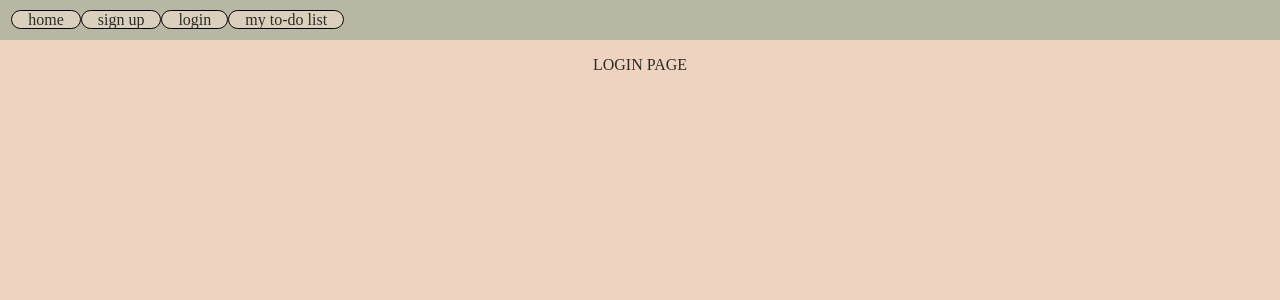
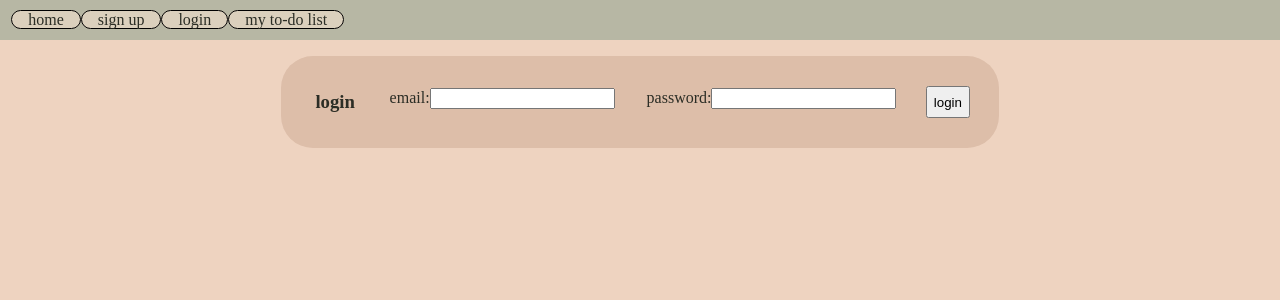
Before and after one commit to k-schrattenholzer/auth-frontend, a React (Create React App) app: page /login in a window 1280 px wide. Shown: the top 300 px of the page. Built offline with nearby package versions, Linux system fonts and the light colour scheme; a web font is replaced by a local one.

Commit message:
WORKING LOGIN AND RENDERING WOO

```diff
--- a/src/App.js
+++ b/src/App.js
@@ -3,7 +3,6 @@ import {
   BrowserRouter as Router,
   Switch,
   Route,
-  Link,
   NavLink,
   Redirect
 } from "react-router-dom";
@@ -50,7 +49,7 @@ export default class App extends Component {
               className="NavLink"
               exact activeClassName='active-link' to='/tasklist'>my to-do list</NavLink>
             {this.state.token && <button
-                                  onClick={this.logout}
+                                  onClick={this.handleLogout}
                                   className="NavLink LogoutButton"
                                   >LOGOUT</button>}
           </header>
@@ -67,7 +66,8 @@ export default class App extends Component {
                   />
                 <Route
                       path="/login"
-                      exact render={(routerProps) => <LoginPage {...routerProps}/>}
+                      exact render={(routerProps) => <LoginPage
+                                                      handleTokenChange = {this.handleTokenChange} {...routerProps}/>}
                   />
                 <Route
                       path="/tasklist"
@@ -76,7 +76,7 @@ export default class App extends Component {
                           ? <TaskPage
                             token={this.state.token}
                             {...routerProps}/>
-                          : <Redirect to="/signup"/>
+                          : <Redirect to="/login"/>
                         }
                   />
             </Switch>
--- a/src/components/LoginPage.js
+++ b/src/components/LoginPage.js
@@ -1,10 +1,45 @@
 import React, { Component } from 'react'
+import { userLogin } from '../fetch-utils.js'
 
 export default class LoginPage extends Component {
+
+    state = {
+        email: '',
+        password: ''
+    }
+
+    handleSubmit = async e => {
+        e.preventDefault();
+
+        const { token } = await userLogin(this.state.email, this.state.password)
+
+        this.props.handleTokenChange(token);
+
+        this.props.history.push('/tasklist');
+    }
+
     render() {
         return (
             <div>
-                LOGIN PAGE
+                <form onSubmit={this.handleSubmit}>
+                    <h3>login</h3>
+                    <label>
+                        email:
+                        <input
+                            value={this.state.email}
+                            onChange={(e) => this.setState({ email: e.target.value })}
+                            type="email"/>
+                    </label>
+                    <label>
+                        password:
+                        <input
+                            value={this.state.password}
+                            onChange={(e) => this.setState({ password: e.target.value })}
+                            type="password"/>
+                    </label>
+                    <button>login</button>
+                </form>
+
             </div>
         )
     }
--- a/src/components/SignUpPage.js
+++ b/src/components/SignUpPage.js
@@ -23,6 +23,7 @@ export default class SignUpPage extends Component {
         return (
             <div>
                 <form onSubmit={this.handleSubmit}>
+                    <h3>sign-up</h3>
                     <label>
                         email:
                         <input
--- a/src/components/TaskPage.js
+++ b/src/components/TaskPage.js
@@ -1,10 +1,48 @@
 import React, { Component } from 'react'
+import { addTask, getTaskList } from '../fetch-utils.js'
 
 export default class TaskPage extends Component {
+    state={
+        tasks: [],
+        description: ''
+    }
+
+    componentDidMount = async() => {
+        const tasks = await getTaskList(this.props.token);
+
+        this.setState({ tasks })
+    }
+
+    handleSubmit = async e => {
+        const { description } = this.state;
+        const { token } = this.props;
+
+        e.preventDefault();
+
+        await addTask(description, token)
+
+        const tasks = await getTaskList(token)
+        console.log(tasks)
+        this.setState({ tasks, description: '' })
+    }
     render() {
+        const { description, tasks } = this.state;
+        const { token } = this.props;
+
+        console.log(this.state.tasks)
         return (
             <div>
-                TASK
+                <form
+                    onSubmit={this.handleSubmit}>
+                    <input
+                        value={description}
+                        onChange={e => this.setState({ description: e.target.value })}></input>
+                        <button>Add Task</button>
+                </form>
+                <div>
+                    {tasks
+                    .map(task => <div>{task.description}</div>)}
+                </div>
             </div>
         )
     }
```
